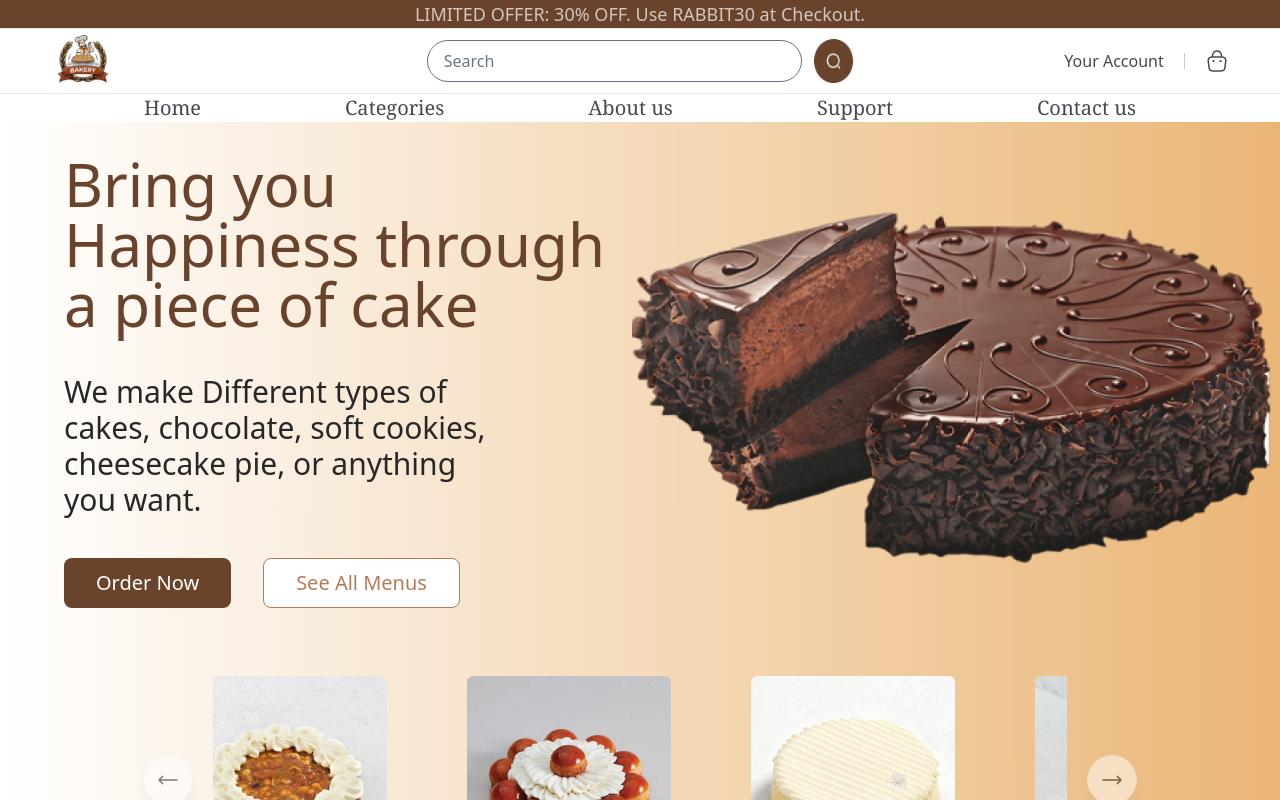
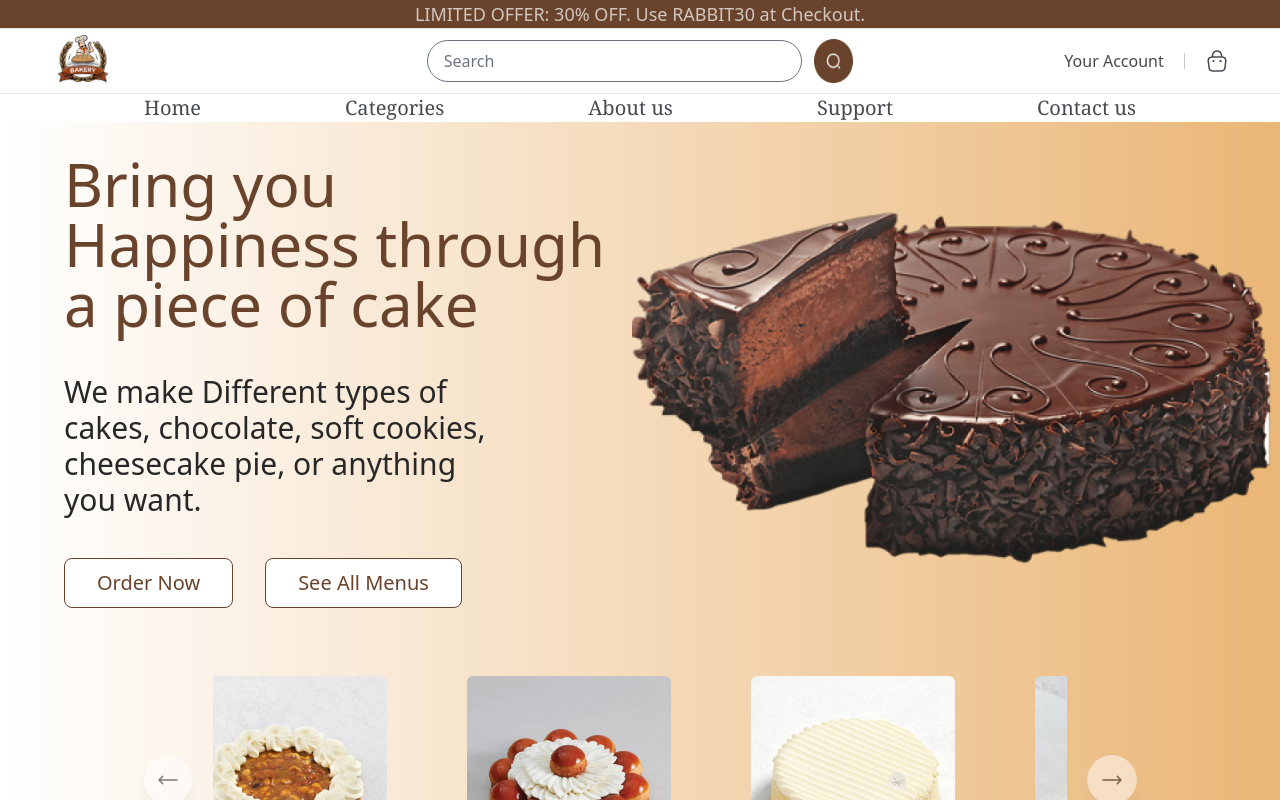
Before and after one commit to Karin1412/SE347_cake_management, a React (Create React App) app: page / in a window 1280 px wide. Shown: the top 800 px of the page. Built offline with nearby package versions, Linux system fonts and the light colour scheme.

Commit message:
fix button "see all menu"

```diff
--- a/src/components/user/home/Intro.js
+++ b/src/components/user/home/Intro.js
@@ -102,8 +102,8 @@ class Intro extends React.Component {
                             </FadeIn>
                             <FadeIn delay={0.2} direction="right">
                                 <div className='flex flex-row my-5'>
-                                    <button type="button" className="text-white bg-[#69432B] hover:bg-[#b67b56] focus:ring-4 focus:ring-[#ffaf7d] font-medium rounded-lg text-xl px-8 py-2.5 me-2 mb-2 mr-4">Order Now</button>
-                                    <button type="button" className="text-[#b67b56] border border-[#b67b56] bg-[#ffffff] hover:bg-[#b67b56] focus:ring-4 focus:ring-[#b67b56] font-medium rounded-lg text-xl px-8 py-2.5 me-2 mb-2 ml-4">See All Menus</button>
+                                    <button type="button" className="text-[#69432b] border border-[#69432b] bg-[#ffffff] hover:bg-[#69432b] hover:text-[#ffffff] font-medium rounded-lg text-xl px-8 py-2.5 me-2 mb-2 mr-4">Order Now</button>
+                                    <button type="button" className="text-[#69432b] border border-[#69432b] bg-[#ffffff] hover:bg-[#69432b] hover:text-[#ffffff] font-medium rounded-lg text-xl px-8 py-2.5 me-2 mb-2 ml-4">See All Menus</button>
                                 </div>
                             </FadeIn>
                         </div>
```
